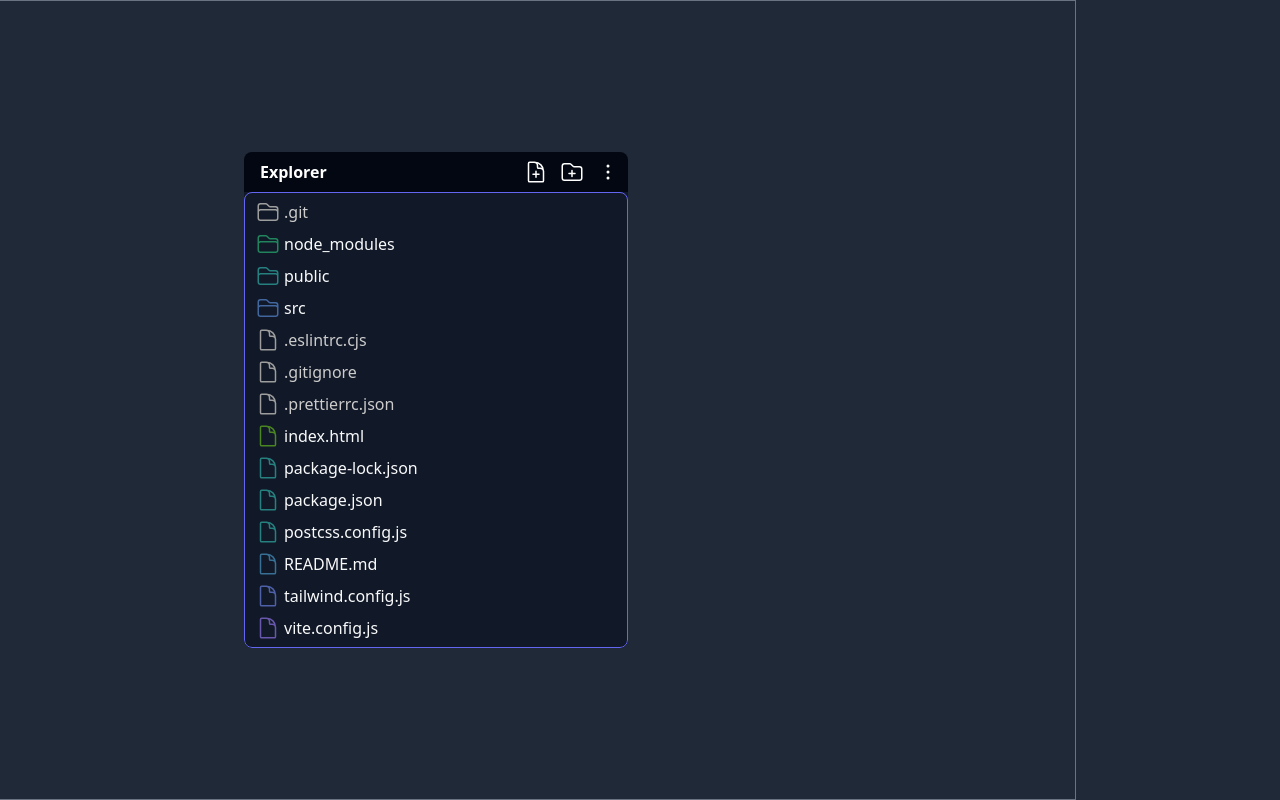
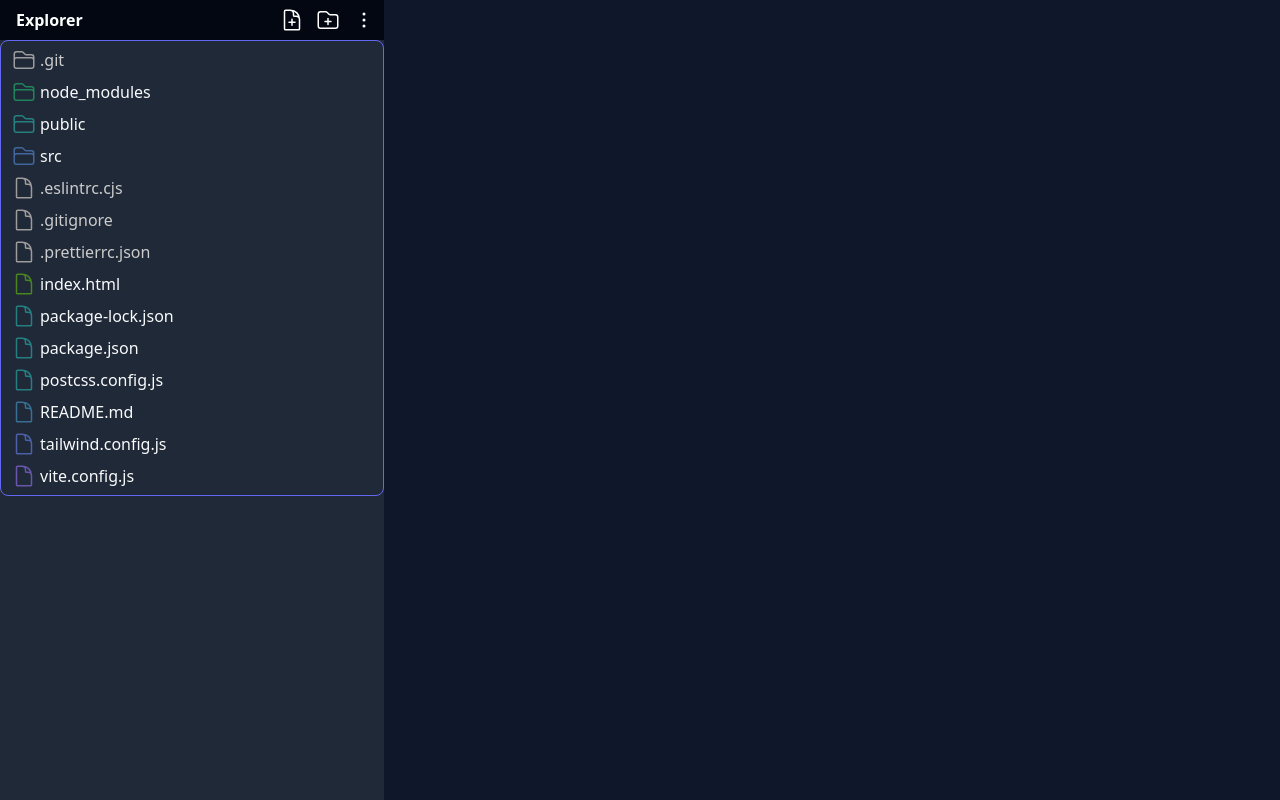
Before and after one commit to Jeshwin/fs_sidebar, a React (Vite) app: page / in a window 1280 px wide. Built offline with nearby package versions, Linux system fonts and the light colour scheme.

Commit message:
Edit file explorer and menu location

```diff
--- a/src/components/fileExplorer.jsx
+++ b/src/components/fileExplorer.jsx
@@ -43,17 +43,13 @@ export default function FileExplorer() {
     }, []);
 
     return (
-        <div
-            style={{
-                transform: "translate(-204px",
-            }}
-            className="mx-auto py-8 border border-gray-500 bg-gray-800 text-gray-50 h-screen grid justify-center place-content-center"
-        >
+        <div className="w-screen h-screen bg-slate-900 text-gray-50">
+            <div className="absolute top-0 left-0 h-screen bg-gray-800 overflow-y-scroll">
                 <FileExplorerToolbar />
                 <ul
                     id="file-explorer"
                     ref={fileStructureRef}
-                className="relative w-96 bg-gray-900 rounded-b-lg overflow-scroll p-1 flex flex-col"
+                    className="relative w-96 p-1 flex flex-col"
                 >
                     {fileStructure.map((item) => {
                         if (item.type === "file") {
@@ -80,5 +76,6 @@ export default function FileExplorer() {
                     <Highlighter y={cursorY} />
                 </ul>
             </div>
+        </div>
     );
 }
--- a/src/components/fileExplorerToolbar.jsx
+++ b/src/components/fileExplorerToolbar.jsx
@@ -6,7 +6,7 @@ import {
 
 export default function FileExplorerToolbar() {
     return (
-        <div className="w-full pl-4 p-1 rounded-t-lg bg-gray-950 text-white flex items-center">
+        <div className="sticky z-10 top-0 w-full pl-4 p-1 bg-gray-950 text-white flex items-center">
             <div className="font-semibold flex-1">Explorer</div>
             <div className="font-semibold flex items-center gap-1">
                 <button className="p-1 rounded hover:bg-gray-800">
--- a/src/components/tooltipMenu.jsx
+++ b/src/components/tooltipMenu.jsx
@@ -48,14 +48,14 @@ export default function ToolTipMenu() {
             menuLeft: tooltipPosition.x,
             menuTop: Math.min(
                 tooltipPosition.y,
-                window.screen.height - (204 + 94)
+                window.innerHeight - (204 + 8)
             ),
             menuHeight: Math.min(
-                436,
-                window.screen.height - tooltipPosition.y - 96
+                tooltipInfo.type === "file" ? 436 : 492,
+                window.innerHeight - tooltipPosition.y - 8
             ),
         });
-    }, [tooltipPosition]);
+    }, [tooltipInfo, tooltipPosition]);
 
     const menuContents =
         tooltipInfo.type === "file" ? (
```
Lines whose indentation alone changed are shown as unchanged.
